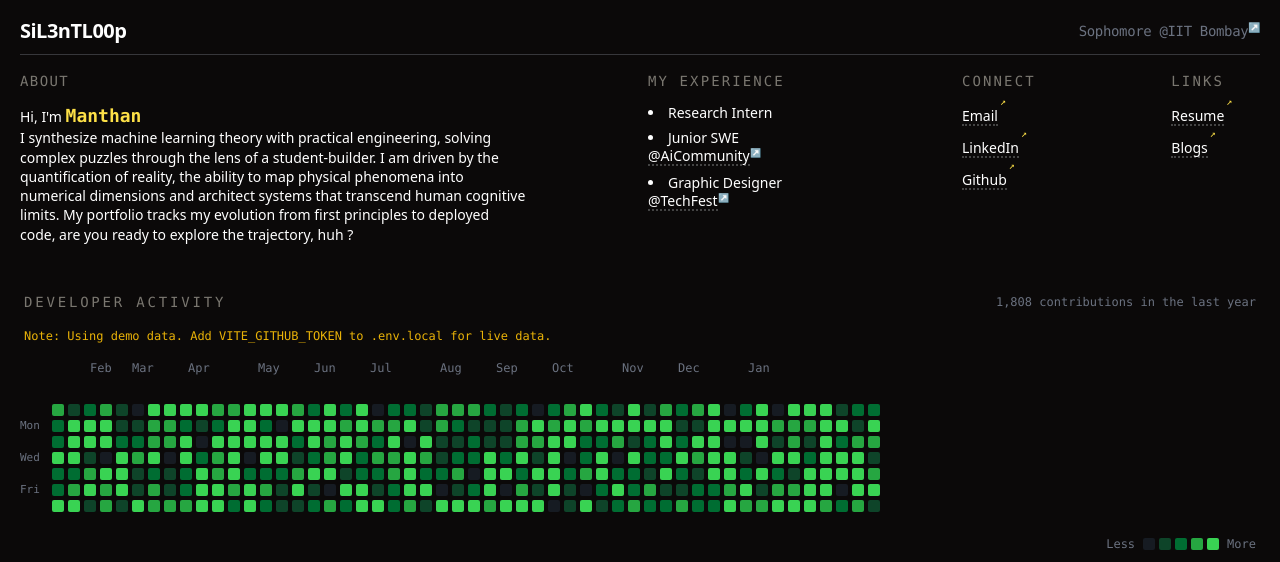
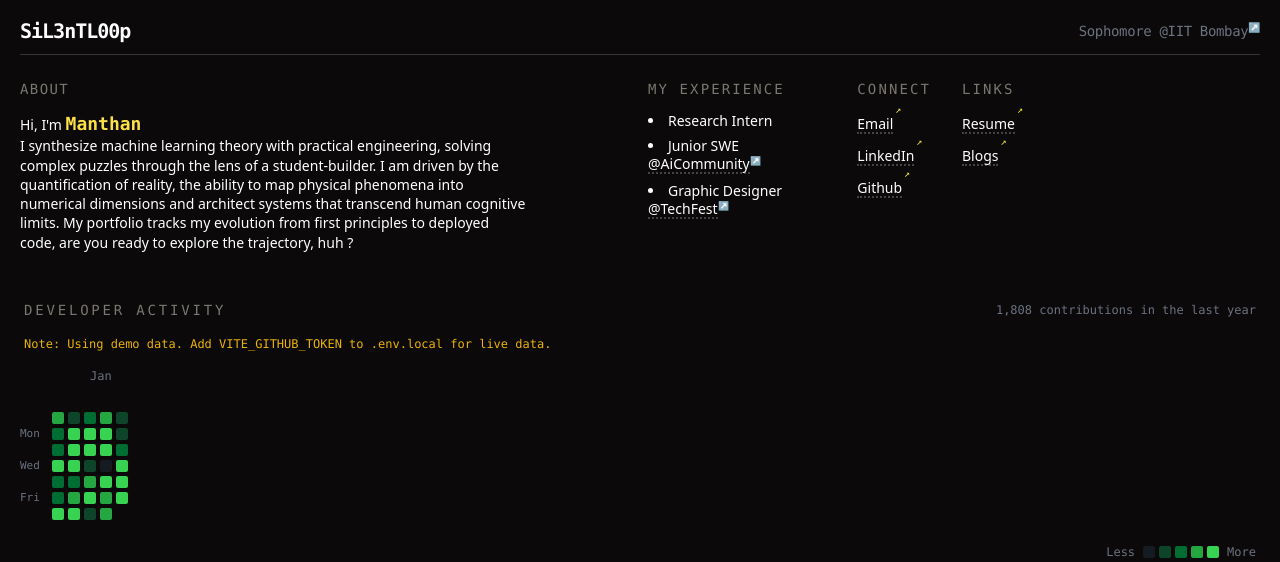
Before and after one commit to SiL3nTL00p/manthan_portfolio, a React (Vite) app: page / in a window 1280 px wide. Shown: the top 562 px of the page. Built offline with nearby package versions, Linux system fonts and the light colour scheme; no server answers.

Commit message:
Fix grid issue

```diff
--- a/src/components/ui/GithubContributions.tsx
+++ b/src/components/ui/GithubContributions.tsx
@@ -27,11 +27,15 @@ const GithubContributions = () => {
             setLoading(true);
             setError(null);
 
-            // GitHub GraphQL API query
+            // GitHub GraphQL API query - restricted to current year (2026)
+            const currentYear = new Date().getFullYear();
+            const from = `${currentYear}-01-01T00:00:00Z`;
+            const to = `${currentYear}-12-31T23:59:59Z`;
+
             const query = `
-        query($userName: String!) {
+        query($userName: String!, $from: DateTime!, $to: DateTime!) {
           user(login: $userName) {
-            contributionsCollection {
+            contributionsCollection(from: $from, to: $to) {
               contributionCalendar {
                 totalContributions
                 weeks {
@@ -59,7 +63,7 @@ const GithubContributions = () => {
                 },
                 body: JSON.stringify({
                     query,
-                    variables: { userName: GITHUB_USERNAME },
+                    variables: { userName: GITHUB_USERNAME, from, to },
                 }),
             });
 
@@ -105,15 +109,26 @@ const GithubContributions = () => {
     };
 
     const generateMockData = () => {
-        // Generate 52 weeks of mock data
+        // Generate contributions for this year (2026)
         const weeks: ContributionWeek[] = [];
+        const currentYear = new Date().getFullYear();
+        const yearStart = new Date(currentYear, 0, 1);
         const today = new Date();
+        const yearEnd = today.getFullYear() === currentYear ? today : new Date(currentYear, 11, 31);
 
-        for (let week = 0; week < 52; week++) {
+        // Calculate weeks from year start to today
+        const millisInAWeek = 7 * 24 * 60 * 60 * 1000;
+        const weekCount = Math.ceil((yearEnd.getTime() - yearStart.getTime()) / millisInAWeek);
+
+        for (let week = 0; week < weekCount; week++) {
             const days: ContributionDay[] = [];
             for (let day = 0; day < 7; day++) {
-                const date = new Date(today);
-                date.setDate(date.getDate() - ((51 - week) * 7 + (6 - day)));
+                const date = new Date(yearStart);
+                date.setDate(date.getDate() + (week * 7 + day));
+
+                // Don't add dates beyond today
+                if (date > yearEnd) break;
+
                 const count = Math.floor(Math.random() * 15);
                 days.push({
                     date: date.toISOString().split('T')[0],
@@ -121,7 +136,9 @@ const GithubContributions = () => {
                     level: getContributionLevel(count),
                 });
             }
-            weeks.push({ days });
+            if (days.length > 0) {
+                weeks.push({ days });
+            }
         }
 
         setContributionData(weeks);
--- a/src/components/ui/about.tsx
+++ b/src/components/ui/about.tsx
@@ -22,24 +22,24 @@ function About() {
 
     return (
         <div>
-            <main className="flex items-center justify-center bg-[#0b0909] text-white font-sfmono relative z-10 pt-4 animate-in fade-in duration-1000">
+            <main className="flex flex-col items-center justify-start bg-[#0b0909] text-white font-sfmono relative z-10 pt-4 animate-in fade-in duration-1000">
 
-                {/* Main Container - max-width constrained for readability */}
+                {/* Fixed Header - Outside Grid */}
+                <div className="w-full mb-6 animate-in fade-in duration-1000 px-5" style={{ animationDelay: '100ms' }}>
+                    <div className="flex items-center w-full gap-4 mb-2">
+                        <h1 className="text-[18px] font-sfmono md:text-[20px] tracking-tight text-white flex-shrink-0 tracking-tighter" style={{ fontWeight: 700 }}>SiL3nTL00p</h1>
+                        <p className="text-[12px] md:text-[14px] text-gray-500 tracking-tight font-sfmono ml-auto text-right" style={{ fontWeight: 500 }}>Sophomore <a href="https://www.iitb.ac.in/" className="hover:text-white transition-colors duration-350 ease-in-out">@IIT Bombay</a><sup className="font-sans leading-[0] text-[8px] md:text-[10px]" style={{ fontWeight: 300 }} >↗</sup></p>
+                    </div>
+
+                    {/* Separator Line - spans full width */}
+                    <div className="w-full h-[0.5px] bg-gray-400/30 "></div>
+                </div>
+
+                {/* Main Container - responsive layout */}
                 <div className="w-full grid grid-cols-2 md:grid-cols-12 gap-y-8 md:gap-x-4 md:gap-y-0 items-start px-5">
 
-                    {/* Header Profile Section - spans all columns */}
-                    <div className="col-span-2 md:col-span-12 mb-4 animate-in fade-in duration-1000" style={{ animationDelay: '100ms' }}>
-                        <div className="flex items-center justify-between gap-4 mb-2">
-                            <h1 className="text-[18px] md:text-[20px] tracking-tight text-white" style={{ fontFamily: '"Neue Haas Unica", "IBM Plex Sans", ui-sans-serif, system-ui, -apple-system, BlinkMacSystemFont, "Segoe UI", Roboto, "Helvetica Neue", Arial, "Noto Sans"', fontWeight: 700 }}>SiL3nTL00p</h1>
-                            <p className="text-[12px] md:text-[14px] text-gray-500 tracking-tight font-sfmono" style={{ fontWeight: 500 }}>Sophomore <a href="https://www.iitb.ac.in/" className="hover:text-white transition-colors duration-350 ease-in-out">@IIT Bombay</a><sup className="font-sans leading-[0] text-[8px] md:text-[10px]" style={{ fontWeight: 300 }} >↗</sup></p>
-                        </div>
-
-                        {/* Separator Line - spans full width */}
-                        <div className="w-full h-[0.5px] bg-gray-400/30 "></div>
-                    </div>
-
                     {/* COLUMN 1-5: About Section */}
-                    <section className="col-span-2 md:col-span-6 space-y-3 animate-in fade-in duration-1000\" style={{ gridColumn: '1 / 6', animationDelay: '200ms' }}>
+                    <section className="col-span-2 md:col-span-5 space-y-3 animate-in fade-in duration-1000" style={{ animationDelay: '200ms' }}>
                         {/* About Section Heading */}
                         <h2 className="text-[#7a7770] text-[14px] font-sfmono tracking-[0.1em] uppercase select-none mb-3" style={{ fontWeight: 400 }}>
                             About
@@ -57,8 +57,11 @@ function About() {
                         </div>
                     </section>
 
-                    {/* COLUMN 7-8: Experience Section */}
-                    <section className="col-span-2 md:col-span-2 space-y-3 animate-in fade-in duration-1000" style={{ gridColumn: '7 / 9', animationDelay: '300ms' }}>
+                    {/* COLUMN 7: Gap */}
+                    <div className="hidden md:block md:col-span-1"></div>
+
+                    {/* COLUMN 8-9: Experience Section */}
+                    <section className="col-span-2 md:col-span-2 space-y-3 animate-in fade-in duration-1000" style={{ animationDelay: '300ms' }}>
                         <h2 className="text-[#7a7770] text-[14px] font-sfmono tracking-[0.15em] uppercase mb-3 select-none" style={{ fontWeight: 400 }}>My Experience</h2>
                         <ul className="space-y-2 list-disc text-[14px] leading-tight list-inside text-[#ffffff]" style={{ fontFamily: '"Neue Haas Unica", "IBM Plex Sans", ui-sans-serif, system-ui, -apple-system, BlinkMacSystemFont, "Segoe UI", Roboto, "Helvetica Neue", Arial, "Noto Sans"', fontWeight: 500 }}>
                             <li>Research Intern</li>
@@ -68,7 +71,7 @@ function About() {
                     </section>
 
                     {/* COLUMN 10: Connect Section */}
-                    <section className="col-span-1 md:col-span-1 space-y-3 animate-in fade-in duration-1000" style={{ gridColumn: '10 / 11', animationDelay: '400ms' }}>
+                    <section className="col-span-1 md:col-span-1 space-y-3 animate-in fade-in duration-1000" style={{ animationDelay: '400ms' }}>
                         <h2 className="text-[#7a7770] text-[14px] font-sfmono tracking-[0.15em] uppercase mb-3 select-none" style={{ fontWeight: 400 }}>
                             Connect
                         </h2>
@@ -90,7 +93,7 @@ function About() {
                     </section>
 
                     {/* COLUMN 12: Links Section */}
-                    <section className="col-span-1 md:col-span-1 space-y-3 animate-in fade-in duration-1000" style={{ gridColumn: '12 / 13', animationDelay: '500ms' }}>
+                    <section className="col-span-1 md:col-span-2 space-y-3 animate-in fade-in duration-1000" style={{ animationDelay: '500ms' }}>
                         <h2 className="text-[#7a7770] text-[14px] font-sfmono tracking-[0.15em] uppercase mb-3 select-none" style={{ fontWeight: 400 }}>
                             Links
                         </h2>
```
